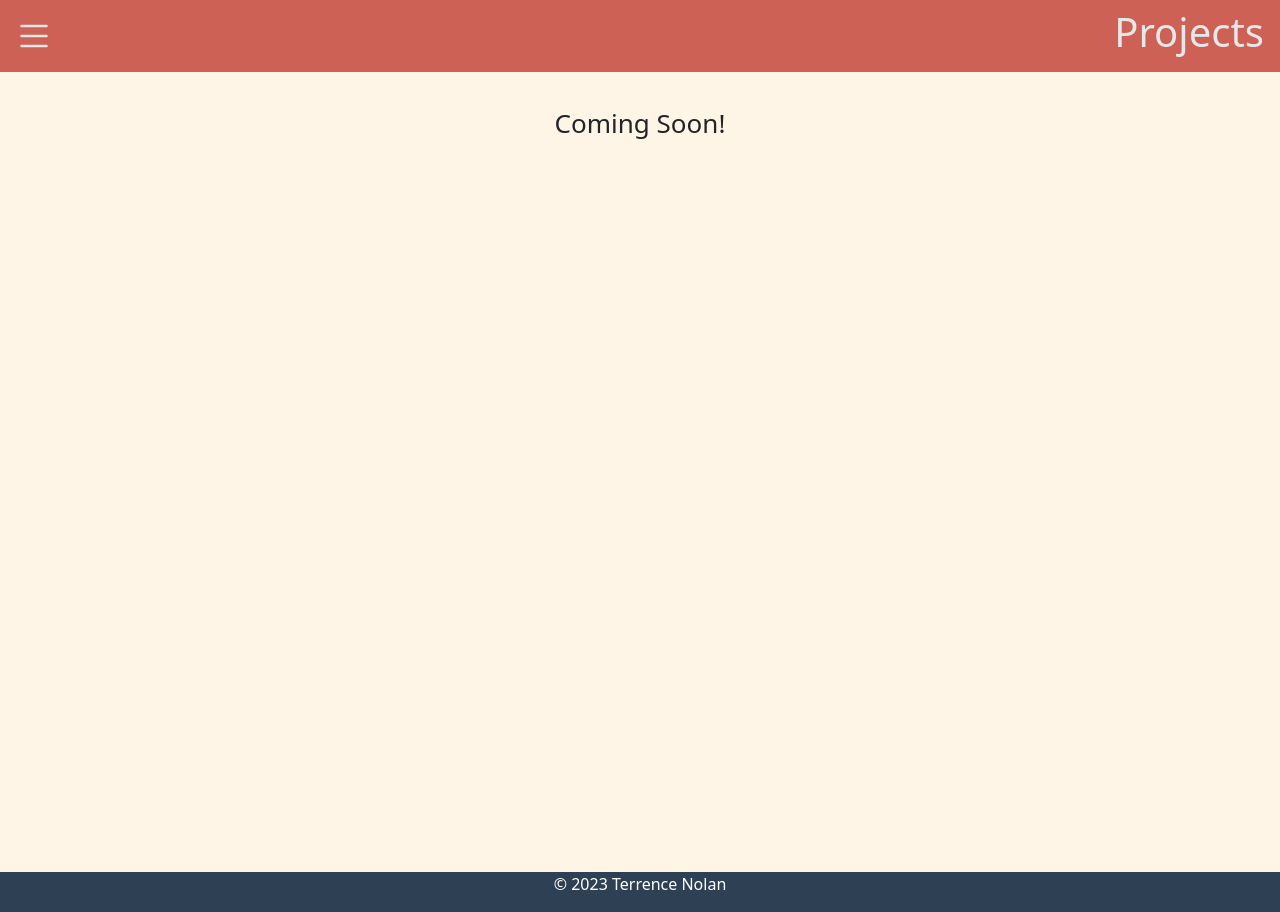
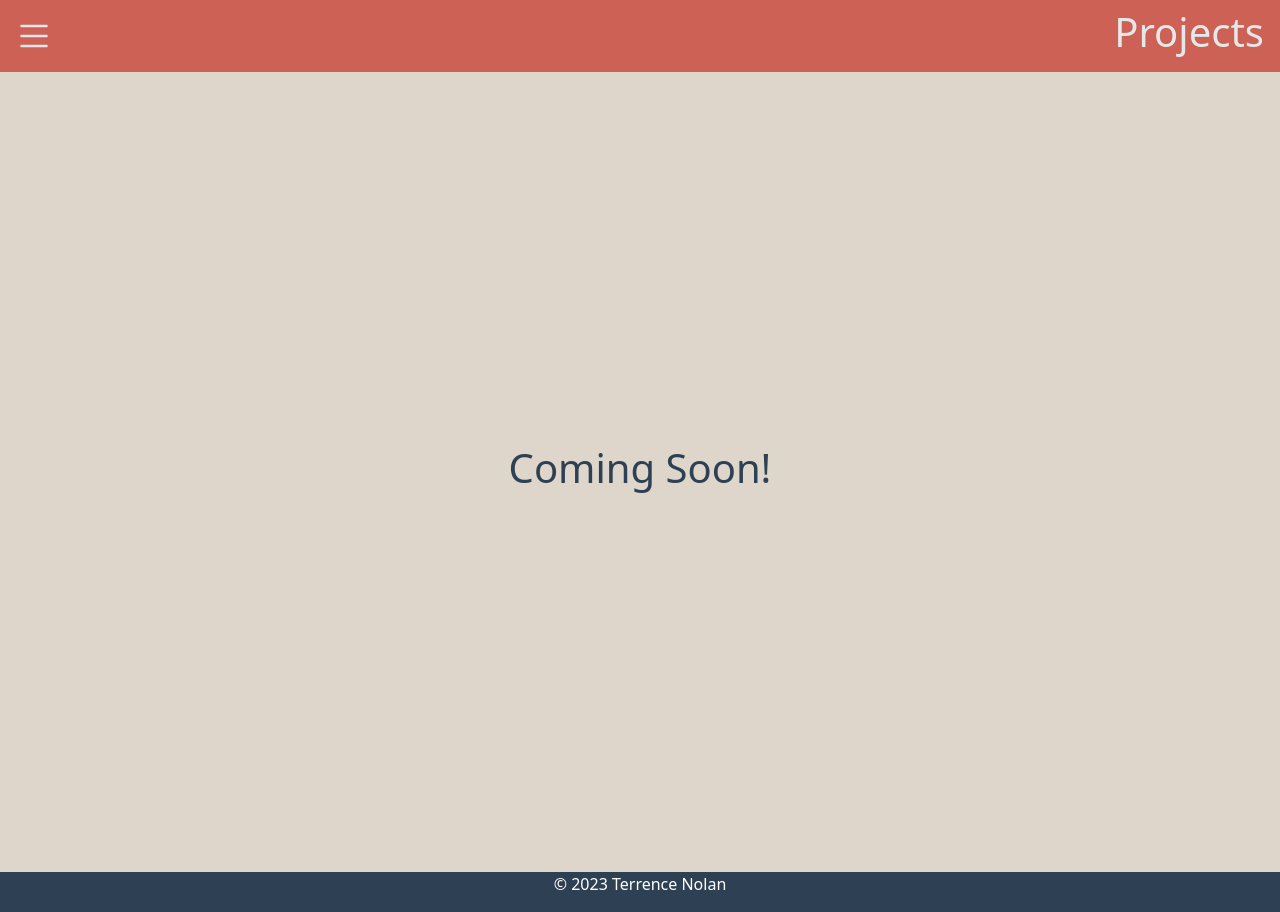
Before and after one commit to terrence-nolan/terrence-nolan.github.io, a React (Create React App) app in the folder personal-portfolio/: page /projects in a window 1280 px wide. Built offline with nearby package versions, Linux system fonts and the light colour scheme.

Commit message:
refactor(styling): adjust styling of temp page content

```diff
--- a/personal-portfolio/src/pages/AboutPage/AboutPage.tsx
+++ b/personal-portfolio/src/pages/AboutPage/AboutPage.tsx
@@ -4,7 +4,7 @@ import './styles.css';
 const AboutPage = (): JSX.Element => {
     return (
         <main className="aboutMain">
-            Coming Soon!
+            <h1>Coming Soon!</h1>
         </main>
     );
 }
--- a/personal-portfolio/src/pages/AboutPage/styles.css
+++ b/personal-portfolio/src/pages/AboutPage/styles.css
@@ -1,7 +1,16 @@
 .aboutMain {
-    padding: 2rem;
-    text-align: center;
+    display: flex;
+    flex-direction: row;
+    justify-content: center;
+    align-items: center;
+    color: #2E4053;
     background-color: #DED6CA;
+    padding: 1em 0;
+    overflow-x: hidden;
     font-size: calc(10px + 2vmin);
     min-height: 100vh;
+
+    @media only screen and (min-width: 1000px) {
+        padding: 1em 5em;
+    }
 }
--- a/personal-portfolio/src/pages/ArtPage/ArtPage.tsx
+++ b/personal-portfolio/src/pages/ArtPage/ArtPage.tsx
@@ -4,7 +4,7 @@ import './styles.css';
 const ArtPage = (): JSX.Element => {
     return (
         <main className="artMain">
-            Coming Soon!
+            <h1>Coming Soon!</h1>
         </main>
     );
 }
--- a/personal-portfolio/src/pages/ArtPage/styles.css
+++ b/personal-portfolio/src/pages/ArtPage/styles.css
@@ -1,7 +1,16 @@
 .artMain {
-    padding: 2rem;
-    text-align: center;
+    display: flex;
+    flex-direction: row;
+    justify-content: center;
+    align-items: center;
+    color: #2E4053;
     background-color: #DED6CA;
+    padding: 1em 0;
+    overflow-x: hidden;
     font-size: calc(10px + 2vmin);
     min-height: 100vh;
+
+    @media only screen and (min-width: 1000px) {
+        padding: 1em 5em;
+    }
 }
--- a/personal-portfolio/src/pages/ExperiencePage/ExperiencePage.tsx
+++ b/personal-portfolio/src/pages/ExperiencePage/ExperiencePage.tsx
@@ -3,6 +3,7 @@ import './styles.css';
 import images from '../../images/images';
 
 const ExperiencePage = (): JSX.Element => {
+
     return (
         <main className="expMain">
             <div className="cardsDiv">
--- a/personal-portfolio/src/pages/ExperiencePage/styles.css
+++ b/personal-portfolio/src/pages/ExperiencePage/styles.css
@@ -1,12 +1,16 @@
 .expMain {
+    display: flex;
+    flex-direction: column;
+    justify-content: center;
     background-color: #DED6CA;
-    padding: 2rem 5rem;
-    display: flex;
-    justify-content: center;
+    padding: 1em 0;
     overflow-x: hidden;
-    flex-direction: column;
     font-size: calc(10px + 2vmin);
     min-height: 100vh;
+
+    @media only screen and (min-width: 1000px) {
+        padding: 1em 5em;
+    }
 }
 
 .cardsDiv {
@@ -33,26 +37,34 @@
 
 .cardTop {
     display: flex;
-    flex-direction: row;
+    flex-direction: column;
     flex-wrap: wrap;
+
+    @media only screen and (min-width: 768px) {
+        flex-direction: row;
+    }
+
 }
 
 .leftText {
-    @media only screen and (min-width: 770px) {
+    @media only screen and (min-width: 768px) {
         text-align: left;
     }
 }
 
 .rightText {
     text-align: left;
-    @media only screen and (min-width: 770px) {
+
+    @media only screen and (min-width: 768px) {
         text-align: right;
     }
 }
 
 .flexSpacer {
-    flex: 1;
-    min-width: 3em;
+    @media only screen and (min-width: 768px) {
+        flex: 1;
+        min-width: 2em;
+    }
 }
 
 .list {
--- a/personal-portfolio/src/pages/HomePage/styles.css
+++ b/personal-portfolio/src/pages/HomePage/styles.css
@@ -1,8 +1,18 @@
 .homeMain {
-  padding: 2rem;
+  display: flex;
+  flex-direction: row;
+  justify-content: center;
+  align-items: flex-start;
+  color: #2E4053;
   background-color: #DED6CA;
+  padding: 1em 0;
+  overflow-x: hidden;
   font-size: calc(10px + 2vmin);
   min-height: 100vh;
+
+  @media only screen and (min-width: 1000px) {
+    padding: 1em 5em;
+  }
 }
 
 p {
--- a/personal-portfolio/src/pages/PhotosPage/PhotosPage.tsx
+++ b/personal-portfolio/src/pages/PhotosPage/PhotosPage.tsx
@@ -4,7 +4,7 @@ import './styles.css';
 const PhotosPage = (): JSX.Element => {
     return (
         <main className="photosMain">
-            Coming Soon!
+            <h1>Coming Soon!</h1>
         </main>
     );
 }
--- a/personal-portfolio/src/pages/PhotosPage/styles.css
+++ b/personal-portfolio/src/pages/PhotosPage/styles.css
@@ -1,7 +1,16 @@
 .photosMain {
-    padding: 2rem;
-    text-align: center;
+    display: flex;
+    flex-direction: row;
+    justify-content: center;
+    align-items: center;
+    color: #2E4053;
     background-color: #DED6CA;
+    padding: 1em 0;
+    overflow-x: hidden;
     font-size: calc(10px + 2vmin);
     min-height: 100vh;
+
+    @media only screen and (min-width: 1000px) {
+        padding: 1em 5em;
+    }
 }
--- a/personal-portfolio/src/pages/ProjectsPage/ProjectsPage.tsx
+++ b/personal-portfolio/src/pages/ProjectsPage/ProjectsPage.tsx
@@ -4,7 +4,7 @@ import './styles.css';
 const ProjectsPage = (): JSX.Element => {
     return (
         <main className="projectsMain">
-            Coming Soon!
+            <h1>Coming Soon!</h1>
         </main>
     );
 }
--- a/personal-portfolio/src/pages/ProjectsPage/styles.css
+++ b/personal-portfolio/src/pages/ProjectsPage/styles.css
@@ -1,7 +1,16 @@
 .projectsMain {
-    padding: 2rem;
-    text-align: center;
-    background-color: #FEF5E7;
+    display: flex;
+    flex-direction: row;
+    justify-content: center;
+    align-items: center;
+    color: #2E4053;
+    background-color: #DED6CA;
+    padding: 1em 0;
+    overflow-x: hidden;
     font-size: calc(10px + 2vmin);
     min-height: 100vh;
+
+    @media only screen and (min-width: 1000px) {
+        padding: 1em 5em;
+    }
 }
```
Also changed, not shown: personal-portfolio/src/images/chewy-presentation.JPG (added).
